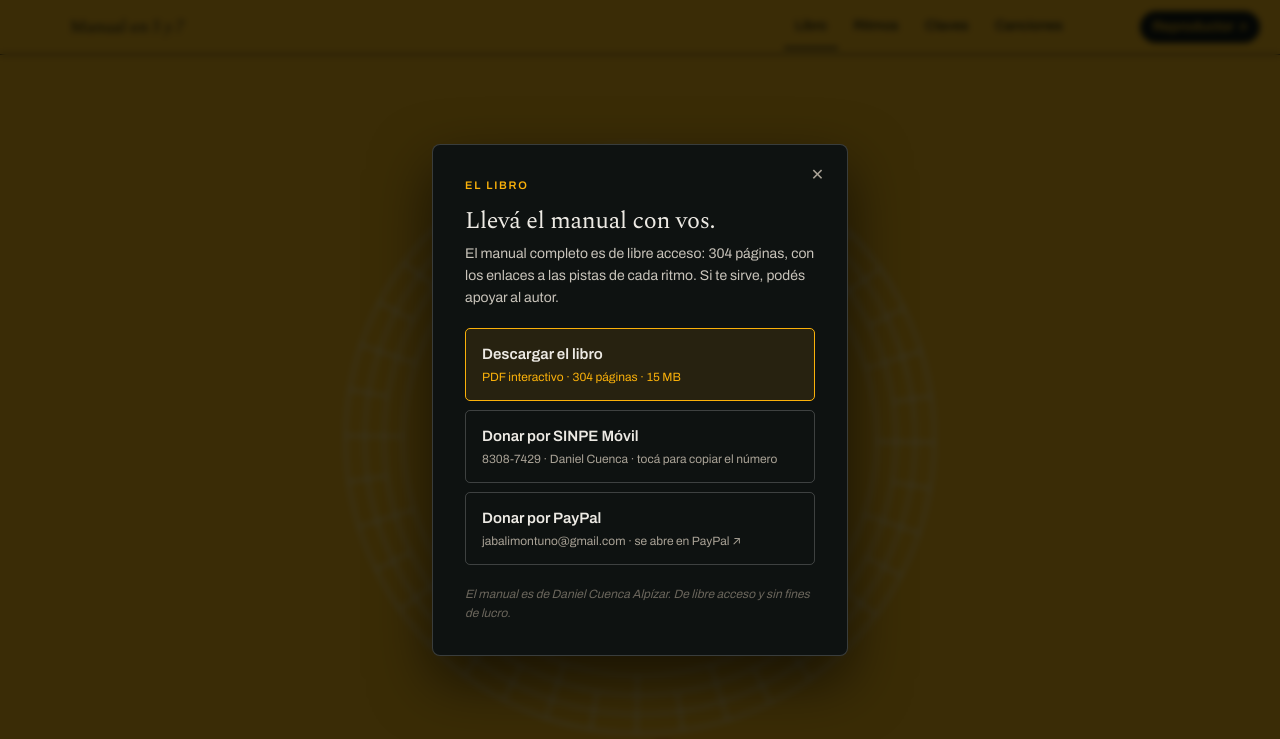
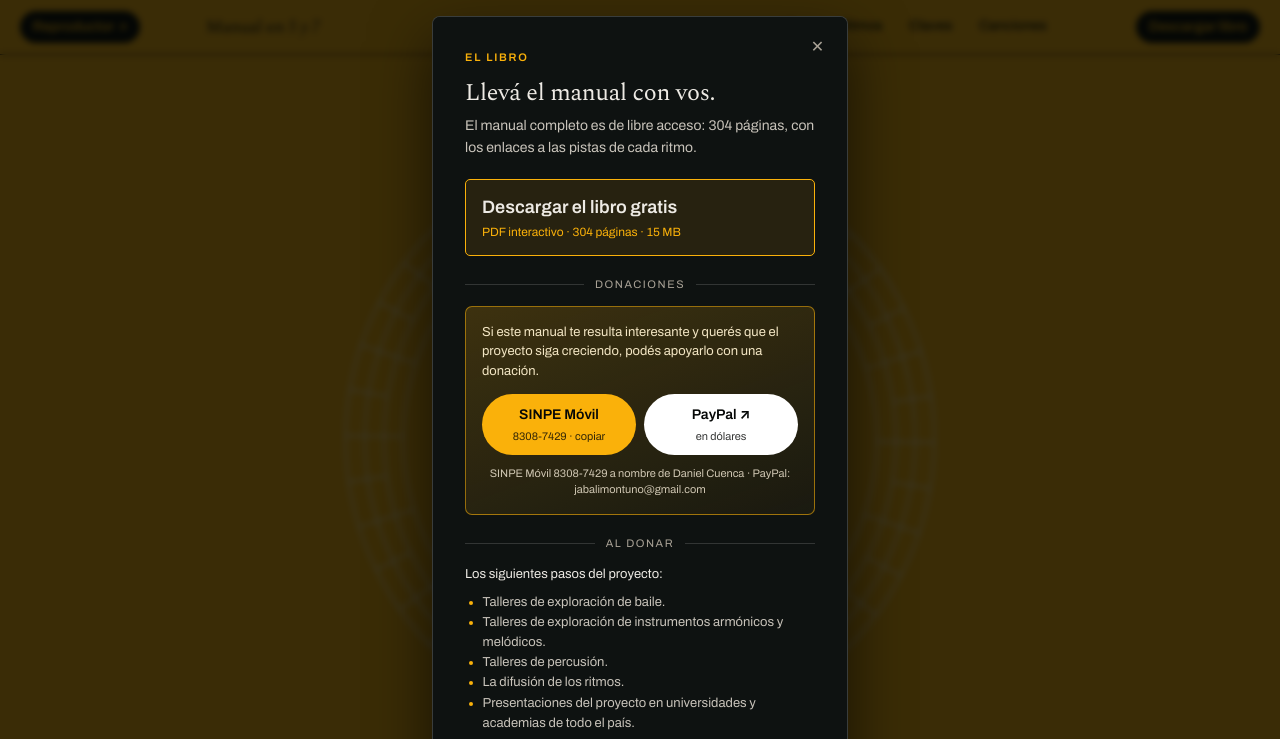
Before and after one commit to proyecto5y7/libro, a plain HTML site: page index.html in a window 1280 px wide. Both pictures are taken after a click on the button "Descargar libro". Shown: the top 739 px of the page. Drawn offline with nearby package versions, Linux system fonts and the light colour scheme.

Commit message:
Update index.html

```diff
--- a/index.html
+++ b/index.html
@@ -524,9 +524,38 @@ input[type=range]{width:100%;accent-color:var(--azafran);height:26px}
 .opc-1:hover .opc-sub{color:rgba(5,7,6,.7)}
 .opc-pendiente{opacity:.55}
 .opc-tit{font-weight:600;font-size:.938rem}
+.opc-tit-grande{font-size:1.125rem}
 .opc-sub{font-size:.75rem;color:var(--gris-claro)}
 .opc-1 .opc-sub{color:var(--azafran)}
 .modal-pie{font-size:.75rem;color:var(--gris);margin:var(--e3) 0 0;font-style:italic}
+.modal{max-height:calc(100dvh - 2rem);overflow-y:auto}
+/* Donaciones: separador con texto, recuadro amarillo y dos botones */
+.modal-sep{
+  display:flex;align-items:center;gap:.7rem;margin:var(--e3) 0 var(--e2);
+  font-size:.688rem;letter-spacing:.14em;text-transform:uppercase;color:var(--gris-claro)
+}
+.modal-sep::before,.modal-sep::after{content:"";flex:1;height:1px;background:rgba(255,255,255,.15)}
+.donar-caja{
+  padding:1rem;border-radius:7px;border:1px solid rgba(250,177,10,.55);
+  background:linear-gradient(160deg,rgba(250,177,10,.2),rgba(250,177,10,.05))
+}
+.donar-txt{margin:0 0 .8rem;font-size:.813rem;line-height:1.5;color:#F3E6C4}
+.donar-btns{display:flex;gap:.5rem}
+.donar-btn{
+  flex:1;display:flex;flex-direction:column;align-items:center;justify-content:center;gap:.1rem;
+  min-height:52px;padding:.6rem .5rem;border-radius:99px;text-align:center;text-decoration:none;
+  transition:filter .15s,transform .15s
+}
+.donar-btn:not(.opc-pendiente):hover{filter:brightness(1.08);transform:translateY(-1px)}
+.donar-btn:focus-visible{outline:2px solid #fff;outline-offset:2px}
+.dn-sinpe{background:var(--azafran);color:var(--tinta)}
+.dn-paypal{background:#fff;color:var(--tinta)}
+.dn-tit{font-weight:700;font-size:.875rem}
+.dn-sub{font-size:.688rem;opacity:.8}
+.donar-nota{margin:.7rem 0 0;font-size:.688rem;line-height:1.45;color:#CFC6B2;text-align:center}
+.donar-fin{margin:0 0 .4rem;font-size:.813rem;color:#EDEAE4}
+.donar-lista{margin:0;padding-left:1.1rem;font-size:.813rem;line-height:1.55;color:#C8C3BA}
+.donar-lista li::marker{color:var(--azafran)}
 @media(max-width:559px){
   .pie-libro{justify-content:center}
   .btn-descarga,.opc{min-height:48px}
@@ -720,12 +749,18 @@ html{scroll-behavior:smooth;scroll-padding-top:4.6rem}
 }
 .barra-enl a.enl-repro:hover{background:var(--tinta-3)}
 .barra .enl-repro:focus-visible{outline-offset:2px}
-/* En pantallas anchas la píldora va en la esquina derecha de la barra */
+.li-desc{display:flex;align-items:center}
+/* En pantallas anchas: Reproductor en la esquina izquierda, Descargar en la derecha */
 @media(min-width:760px){
-  .li-repro{position:absolute;top:50%;right:max(var(--e3), env(safe-area-inset-right));transform:translateY(-50%);margin:0}
-}
-@media(min-width:760px) and (max-width:1480px){
-  .barra-int{padding-right:calc(max(var(--e3), env(safe-area-inset-right)) + 8.5rem)}
+  .li-repro,.li-desc{position:absolute;top:50%;transform:translateY(-50%);margin:0}
+  .li-repro{left:max(var(--e3), env(safe-area-inset-left))}
+  .li-desc{right:max(var(--e3), env(safe-area-inset-right))}
+}
+@media(min-width:760px) and (max-width:1500px){
+  .barra-int{
+    padding-left:calc(max(var(--e3), env(safe-area-inset-left)) + 8.5rem);
+    padding-right:calc(max(var(--e3), env(safe-area-inset-right)) + 9.5rem)
+  }
 }
 
 
@@ -744,6 +779,8 @@ html{scroll-behavior:smooth;scroll-padding-top:4.6rem}
   .li-repro{margin-left:auto;padding-left:.3rem}
   .barra-enl a.enl-repro{min-height:28px;padding:0 .6rem;font-size:.75rem}
   .barra-enl li:first-child a{padding-left:0}
+  /* Descargar sube a la fila del título, a la derecha */
+  .li-desc{position:absolute;top:.35rem;right:max(.5rem, env(safe-area-inset-right))}
 }
 
 /* ==========================================================================
@@ -823,6 +860,7 @@ html{scroll-behavior:smooth;scroll-padding-top:4.6rem}
       <li><a href="#claves">Claves</a></li>
       <li><a href="#canciones">Canciones</a></li>
       <li class="li-repro"><a class="enl-repro" href="https://proyecto5y7.github.io/reproductor/" target="_blank" rel="noopener">Reproductor<span aria-hidden="true" style="margin-left:.25rem;font-size:.85em">↗</span></a></li>
+      <li class="li-desc"><a class="enl-repro" href="#libro" id="abrirDescargaBarra" role="button" aria-haspopup="dialog">Descargar libro</a></li>
     </ul>
   </div>
 </nav>
@@ -913,22 +951,38 @@ html{scroll-behavior:smooth;scroll-padding-top:4.6rem}
     <button class="modal-x" id="cerrarDescarga" type="button" aria-label="Cerrar">✕</button>
     <p class="rotulo" style="color:var(--azafran)">El libro</p>
     <h3 class="modal-tit" id="modalTit">Llevá el manual con vos.</h3>
-    <p class="modal-txt">El manual completo es de libre acceso: 304 páginas, con los enlaces a las pistas de cada ritmo. Si te sirve, podés apoyar al autor.</p>
+    <p class="modal-txt">El manual completo es de libre acceso: 304 páginas, con los enlaces a las pistas de cada ritmo.</p>
 
     <a class="opc opc-1" id="opcPdf" href="manual-en-5-y-7.pdf" download target="_blank" rel="noopener">
-      <span class="opc-tit">Descargar el libro</span>
+      <span class="opc-tit opc-tit-grande">Descargar el libro gratis</span>
       <span class="opc-sub">PDF interactivo · 304 páginas · 15 MB</span>
     </a>
 
-    <div class="opc opc-pendiente" id="opcSinpe">
-      <span class="opc-tit">Donar por SINPE Móvil</span>
-      <span class="opc-sub">Por definir</span>
+    <p class="modal-sep">Donaciones</p>
+    <div class="donar-caja">
+      <p class="donar-txt">Si este manual te resulta interesante y querés que el proyecto siga creciendo, podés apoyarlo con una donación.</p>
+      <div class="donar-btns">
+        <div class="donar-btn dn-sinpe opc-pendiente" id="opcSinpe">
+          <span class="dn-tit">SINPE Móvil</span>
+          <span class="dn-sub">Por definir</span>
+        </div>
+        <div class="donar-btn dn-paypal opc-pendiente" id="opcPaypal">
+          <span class="dn-tit">PayPal</span>
+          <span class="dn-sub">Por definir</span>
+        </div>
+      </div>
+      <p class="donar-nota" id="donarNota"></p>
     </div>
 
-    <div class="opc opc-pendiente" id="opcPaypal">
-      <span class="opc-tit">Donar por PayPal</span>
-      <span class="opc-sub">Por definir</span>
-    </div>
+    <p class="modal-sep">Al donar</p>
+    <p class="donar-fin">Los siguientes pasos del proyecto:</p>
+    <ul class="donar-lista">
+      <li>Talleres de exploración de baile.</li>
+      <li>Talleres de exploración de instrumentos armónicos y melódicos.</li>
+      <li>Talleres de percusión.</li>
+      <li>La difusión de los ritmos.</li>
+      <li>Presentaciones del proyecto en universidades y academias de todo el país.</li>
+    </ul>
 
     <p class="modal-pie">El manual es de Daniel Cuenca Alpízar. De libre acceso y sin fines de lucro.</p>
   </dialog>
@@ -1926,7 +1980,14 @@ const PAYPAL        = "https://www.paypal.com/donate/?business=" + encodeURIComp
 
   /* El <dialog> nativo ya trae Esc, foco y fondo; solo falta cerrar al
      tocar fuera del panel. */
-  abrir.addEventListener("click", () => modal.showModal());
+  let quienAbrio = abrir;
+  abrir.addEventListener("click", () => { quienAbrio = abrir; modal.showModal(); });
+  const abrirBarra = document.getElementById("abrirDescargaBarra");
+  if(abrirBarra) abrirBarra.addEventListener("click", e => {
+    e.preventDefault();
+    quienAbrio = abrirBarra;
+    modal.showModal();
+  });
   cerrar.addEventListener("click", () => modal.close());
   modal.addEventListener("click", e => {
     const c = modal.getBoundingClientRect();
@@ -1934,26 +1995,48 @@ const PAYPAL        = "https://www.paypal.com/donate/?business=" + encodeURIComp
                   e.clientX < c.left || e.clientX > c.right;
     if(fuera) modal.close();
   });
-  modal.addEventListener("close", () => abrir.focus());
+  modal.addEventListener("close", () => {
+    quienAbrio.focus();
+    /* Si se abrió por enlace (#donar / #descargar), se limpia para que al
+       recargar no vuelva a aparecer. */
+    if(/^#(donar|donaciones|descargar)$/.test(location.hash))
+      history.replaceState(null, "", location.pathname + location.search);
+  });
+
+  /* Enlaces directos desde otras páginas (por ejemplo, el reproductor):
+     …/libro/#descargar abre esta ventana; …/libro/#donar la abre en Donaciones. */
+  function abrirPorEnlace(){
+    const h = location.hash;
+    if(!/^#(donar|donaciones|descargar)$/.test(h)) return;
+    quienAbrio = abrir;
+    if(!modal.open) modal.showModal();
+    if(h !== "#descargar"){
+      const sep = modal.querySelector(".modal-sep");
+      if(sep) modal.scrollTop = sep.offsetTop - 16;
+    }
+  }
+  abrirPorEnlace();
+  window.addEventListener("hashchange", abrirPorEnlace);
 
   /* SINPE: el número se copia, no se enlaza. */
   const cSinpe = document.getElementById("opcSinpe");
   if(SINPE && cSinpe){
     cSinpe.classList.remove("opc-pendiente");
-    const pie = `${SINPE} · ${SINPE_TITULAR} · tocá para copiar el número`;
-    cSinpe.innerHTML = `<span class="opc-tit">Donar por SINPE Móvil</span>
-      <span class="opc-sub">${pie}</span>`;
+    const pie = `${SINPE} · copiar`;
+    cSinpe.innerHTML = `<span class="dn-tit">SINPE Móvil</span>
+      <span class="dn-sub">${pie}</span>`;
+    cSinpe.setAttribute("aria-label", `Copiar el número de SINPE Móvil ${SINPE}, a nombre de ${SINPE_TITULAR}`);
     cSinpe.style.cursor = "pointer";
     cSinpe.setAttribute("role", "button");
     cSinpe.setAttribute("tabindex", "0");
     const copiar = () => {
-      const sub = cSinpe.querySelector(".opc-sub");
-      const ok  = () => { sub.textContent = "Número copiado: " + SINPE; };
-      const no  = () => { sub.textContent = "Copiá el número: " + SINPE; };
+      const sub = cSinpe.querySelector(".dn-sub");
+      const ok  = () => { sub.textContent = "¡Número copiado!"; };
+      const no  = () => { sub.textContent = "Copialo: " + SINPE; };
       if(navigator.clipboard) navigator.clipboard.writeText(SINPE.replace(/\D/g, "")).then(ok, no);
       else no();
       setTimeout(() => {
-        const sub = cSinpe.querySelector(".opc-sub");
+        const sub = cSinpe.querySelector(".dn-sub");
         if(sub) sub.textContent = pie;
       }, 1800);
     };
@@ -1967,14 +2050,25 @@ const PAYPAL        = "https://www.paypal.com/donate/?business=" + encodeURIComp
   const cPaypal = document.getElementById("opcPaypal");
   if(PAYPAL && cPaypal){
     const a = document.createElement("a");
-    a.className = "opc";
+    a.className = "donar-btn dn-paypal";
     a.id = "opcPaypal";
     a.href = PAYPAL;
     a.target = "_blank";
     a.rel = "noopener";
-    a.innerHTML = `<span class="opc-tit">Donar por PayPal</span>
-      <span class="opc-sub">${PAYPAL_CORREO} · se abre en PayPal ↗</span>`;
+    a.innerHTML = `<span class="dn-tit">PayPal ↗</span>
+      <span class="dn-sub">en dólares</span>`;
+    a.setAttribute("aria-label", `Donar por PayPal a ${PAYPAL_CORREO} (se abre en otra pestaña)`);
     cPaypal.replaceWith(a);
+  }
+
+  /* Datos completos debajo de los botones, para quien done desde otra app. */
+  const nota = document.getElementById("donarNota");
+  if(nota){
+    const partes = [];
+    if(SINPE)  partes.push(`SINPE Móvil ${SINPE} a nombre de ${SINPE_TITULAR}`);
+    if(PAYPAL) partes.push(`PayPal: ${PAYPAL_CORREO}`);
+    nota.textContent = partes.join(" · ");
+    nota.hidden = !partes.length;
   }
 })();
 
```
